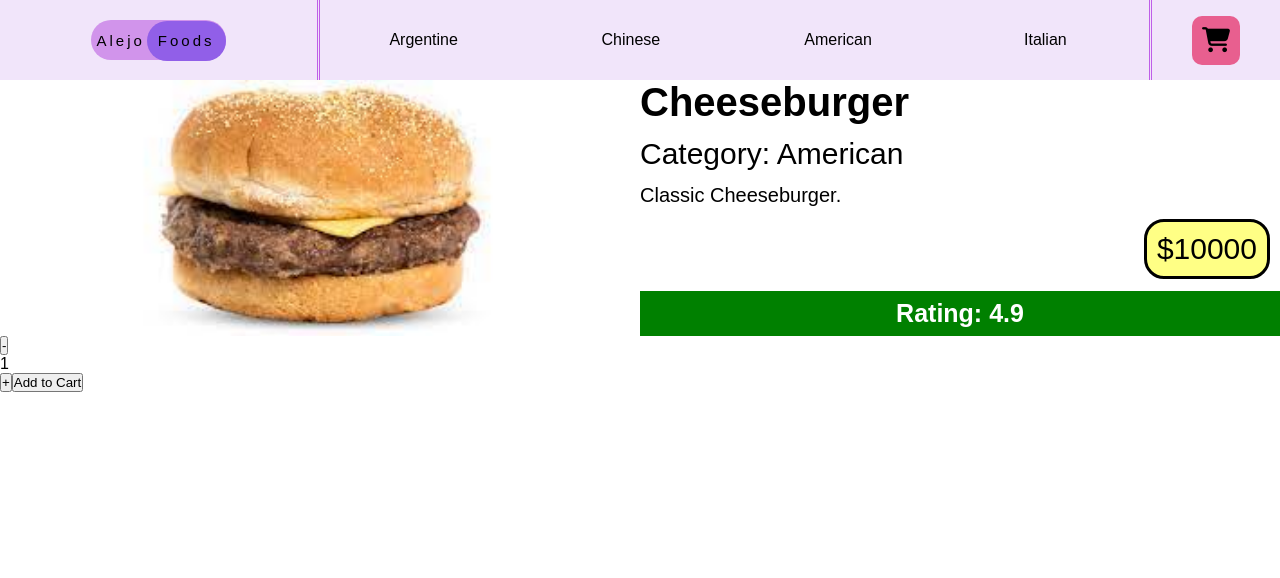
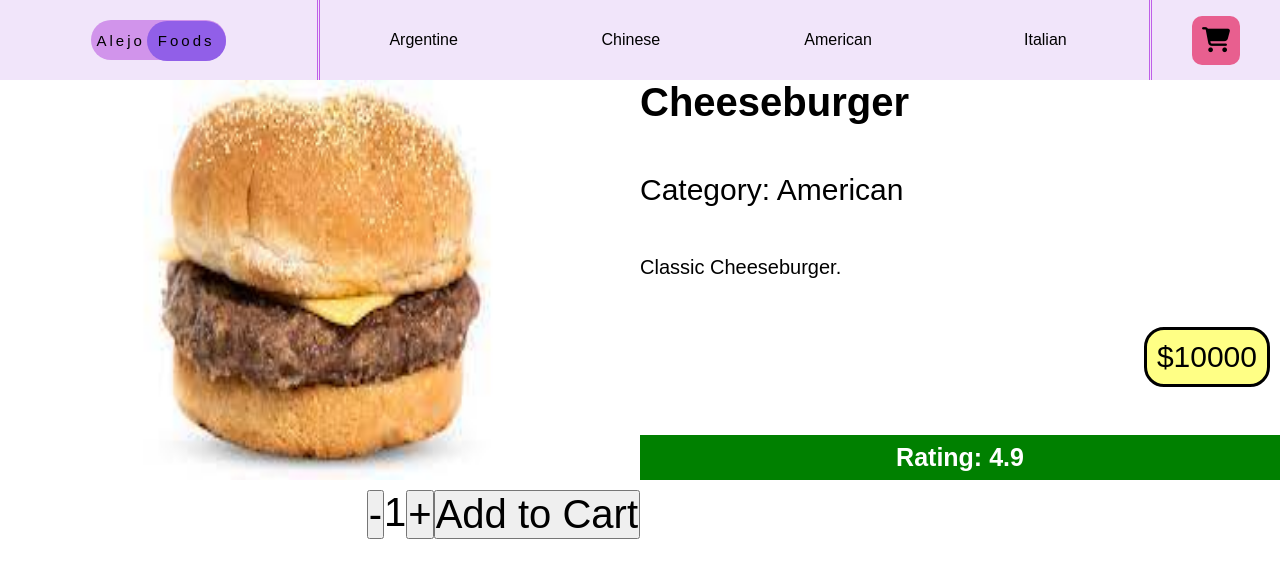
Before and after one commit to aleuc0099/PreEntrega2_React_Cifarelli, a React (Vite) app: page /detail/1 in a window 1280 px wide. Shown: the top 578 px of the page. Built offline with nearby package versions, Linux system fonts and the light colour scheme.

Commit message:
Changes to Styles

```diff
--- a/src/components/itemCount/ItemCountContent.jsx
+++ b/src/components/itemCount/ItemCountContent.jsx
@@ -1,4 +1,5 @@
 /* eslint-disable react/prop-types */
+import "../../styles/Item_count/Item_count.css"
 const ItemCountContent = ({counter, setCounter, addToCart}) => {
   const addCounter = () => {
     setCounter(counter + 1);
@@ -11,12 +12,14 @@ const ItemCountContent = ({counter, setCounter, addToCart}) => {
   };
 
   return (
-    <div>
+    <div id="itemCountMain">
+    <div id="itemCountBox">
       <button onClick={substCounter}>-</button>
       <p id="counter_p">{counter}</p>
       <button onClick={addCounter}>+</button>
       <button onClick={()=> addToCart(counter)}>Add to Cart</button>
     </div>
+    </div>
   );
 };
 
--- a/src/components/itemDetailContainer/ItemDetailContainer.jsx
+++ b/src/components/itemDetailContainer/ItemDetailContainer.jsx
@@ -8,8 +8,6 @@ const ItemDetailContainer = () => {
   const [products, set_products] = useState([]);
 
   const { id } = useParams();
-  console.log(id);
-  console.log(products);
 
   const { addProduct } = useContext(CartContext);
 
@@ -23,7 +21,6 @@ const ItemDetailContainer = () => {
 
   useEffect(() => {
     const filtered_products = my_products.filter((product) => product.id == id);
-    console.log(filtered_products);
     set_products(filtered_products);
   }, [id]);
   return (
--- a/src/components/itemListContainer/ItemListContainer.jsx
+++ b/src/components/itemListContainer/ItemListContainer.jsx
@@ -8,8 +8,6 @@ const ItemListContainer = () => {
   const [products, set_products] = useState([]);
 
   const { category } = useParams();
-  console.log(category);
-  console.log(products);
 
   useEffect(() => {
         if (category) {
--- /dev/null
+++ b/src/styles/Item_count/Item_count.css
@@ -0,0 +1,14 @@
+#itemCountMain {
+  width: 100%;
+  margin-top: 10px;
+}
+#itemCountMain #itemCountBox {
+  display: flex;
+  justify-self: end;
+  align-self: center;
+  justify-content: space-between;
+  font-size: 40px;
+}
+#itemCountMain #itemCountBox button {
+  font-size: 40px;
+}/*# sourceMappingURL=Item_count.css.map */
--- /dev/null
+++ b/src/styles/Item_count/Item_count.scss
@@ -0,0 +1,14 @@
+#itemCountMain {
+  width: 100%;
+  margin-top: 10px;
+  #itemCountBox {
+    display: flex;
+    justify-self: end;
+    align-self: center;
+    justify-content: space-between;
+    font-size: 40px;
+    button{
+      font-size: 40px;
+    }
+  }
+}
--- a/src/styles/Item_detail/Item_detail.css
+++ b/src/styles/Item_detail/Item_detail.css
@@ -1,8 +1,10 @@
 #product_box {
   display: grid;
   grid-template-columns: repeat(2, 50%);
+  grid-template-rows: 400px 60px;
 }
 #product_box #product_img {
+  height: 400px;
   width: 100%;
 }
 #product_box #product_text {
--- a/src/styles/Item_detail/Item_detail.scss
+++ b/src/styles/Item_detail/Item_detail.scss
@@ -1,7 +1,9 @@
 #product_box {
   display: grid;
   grid-template-columns: repeat(2, 50%);
+  grid-template-rows: 400px 60px;
   #product_img {
+    height: 400px;
     width: 100%;
   }
   #product_text {
```
Also changed, not shown: 2 other files (tests, documents, lock files or other folders).
